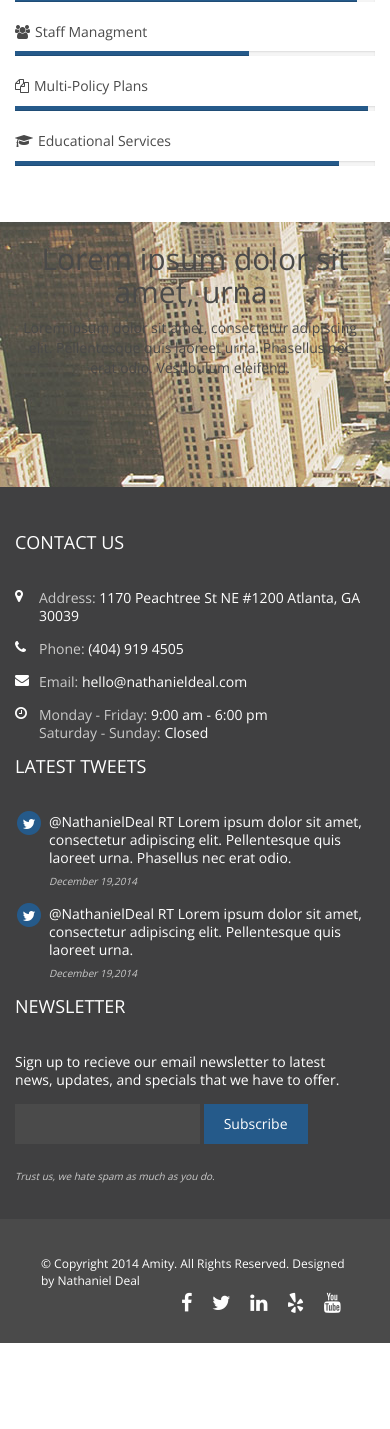
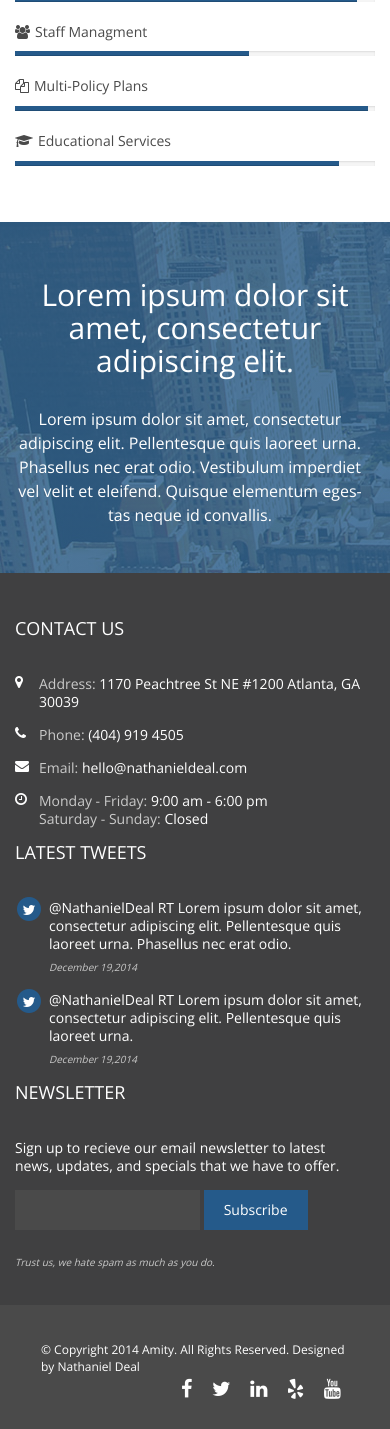
Before and after one commit to Kostjuchenko-AV/corporate-theme, a PHP site: page / in a window 390 px wide. Shown: the part 3920-5349 px from the top of the page. Before the commit the page ends 5263 px from the top, so only its background shows below. Run offline with PHP 8.4, Linux system fonts and the light colour scheme.

Commit message:
Updates home page styling

```diff
--- a/HTML/css/main.css
+++ b/HTML/css/main.css
@@ -137,16 +137,16 @@ header .navbar-wrapper .navbar {
   padding-right: 15px;
   padding-left: 15px;
   border: none;
-  background-color: transparent;
+  background-color: white;
 }
 header .navbar-wrapper .navbar .container {
   width: auto;
 }
 header .navbar-wrapper .navbar-toggle {
-  background: #f4f6f6;
+  background: #f2f3f4;
   border: 1px solid #e3e9e9;
-  color: #586266;
-  box-shadow: inset 0 1px 0 #f8fafa;
+  color: #4a4a4a;
+  box-shadow: inset 0 1px 0 #f2f3f4;
   text-shadow: 0 1px 0 #fff;
   margin: 36px 16px 34px;
   -webkit-transition: margin 0.5s ease-in-out;
@@ -156,7 +156,7 @@ header .navbar-wrapper .navbar-toggle {
   padding: 8px 14px 10px;
 }
 header .navbar-wrapper .navbar-toggle:hover {
-  background: #a5b3b4;
+  background: #cacaca;
   border: 1px solid #9eadae;
   color: white;
   box-shadow: inset 0 1px 0 #aebbbc;
@@ -186,8 +186,10 @@ header .navbar-wrapper .navbar-nav > li > a {
 }
 header .navbar-wrapper .navbar-nav li.active > a,
 header .navbar-wrapper .navbar-nav li > a:hover,
-header .navbar-wrapper .navbar-nav li > a:focus {
-  background-color: transparent;
+header .navbar-wrapper .navbar-nav li > a:focus,
+header .navbar-wrapper .navbar-nav > .open > a,
+header .navbar-wrapper .navbar-nav > .active > a {
+  background-color: transparent !important;
   border-bottom: 5px solid #255a8a;
   color: #255a8a;
 }
@@ -299,6 +301,11 @@ header.shrink-header .navbar-wrapper .navbar-nav > li > a {
 }
 .cta .btn {
   margin-top: 14px;
+}
+@media (max-width: 767px) {
+  .cta {
+    text-align: center;
+  }
 }
 /* MARKETING STYLING
 -------------------------------------------------- */
@@ -413,9 +420,20 @@ header.shrink-header .navbar-wrapper .navbar-nav > li > a {
 /*  FEATURED STYLING
 -------------------------------------------------- */
 .featured {
-  height: 265px;
-  background-image: url(../img/city-overview.jpg);
+  color: white;
+  min-height: 265px;
+  background: -webkit-linear-gradient(rgba(37, 90, 138, 0.8), rgba(37, 90, 138, 0.8)), url(../img/city-overview.jpg);
+  background: linear-gradient(rgba(37, 90, 138, 0.8), rgba(37, 90, 138, 0.8)), url(../img/city-overview.jpg);
+  padding: 36px 0;
   text-align: center;
+}
+.featured h2 {
+  font-weight: 300;
+  margin-bottom: 30px;
+}
+.featured p {
+  font-size: 16px;
+  line-height: 24px;
 }
 /*  FOOTER STYLING
 -------------------------------------------------- */
@@ -493,9 +511,7 @@ header.shrink-header .navbar-wrapper .navbar-nav > li > a {
 .footer-top .newsletter-block button {
   display: inline-block;
   padding: 10px 20px;
-  background-color: #255a8a;
   font-size: 14px;
-  color: white;
   -webkit-transition: all 0.1s ease-in-out 0s;
           transition: all 0.1s ease-in-out 0s;
 }
--- a/HTML/css/main.less
+++ b/HTML/css/main.less
@@ -21,6 +21,11 @@
 @section-padding: 36px 0;
 @tras-all-fast: all .1s ease-in-out 0s;
 @grid-float-breakpoint: 768px;
+
+@screen-xs-max: 767px;
+@screen-sm-min: 768px;
+@screen-md-min: 992px;
+@screen-lg-min: 1200px;
 
 
 /* GLOBAL STYLES
@@ -176,7 +181,7 @@ header {
 		  padding-right: 15px;
 		  padding-left: 15px;
 		  border: none;
-		  background-color: transparent;
+		  background-color: white;
 		}
 
 		.navbar .container {
@@ -184,10 +189,10 @@ header {
 		}
 
 		.navbar-toggle {
-			background: #f4f6f6;
+			background: @gray-lighter;
 			border: 1px solid #e3e9e9;
-			color: #586266;
-			box-shadow: inset 0 1px 0 #f8fafa;
+			color: @gray;
+			box-shadow: inset 0 1px 0 @gray-lighter;
 			text-shadow: 0 1px 0 #fff;
 			margin: 36px 16px 34px;
 			transition: margin .5s ease-in-out;
@@ -195,7 +200,7 @@ header {
 			padding: 8px 14px 10px;
 
 			&:hover {
-				background: #a5b3b4;
+				background: @gray-light;
 				border: 1px solid #9eadae;
 				color: white;
 				box-shadow: inset 0 1px 0 #aebbbc;
@@ -230,8 +235,8 @@ header {
 				transition: padding .5s ease-in-out;
 			}
 
-			li.active > a, li > a:hover, li > a:focus {
-				background-color: transparent;
+			li.active > a, li > a:hover, li > a:focus, > .open > a, > .active > a {
+				background-color: transparent !important;
 				border-bottom: 5px solid @brand-primary;
 				color: @brand-primary;
 			}
@@ -246,6 +251,7 @@ header {
 				opacity: .9;
 				margin-top: -6px;
 			}
+
 		}
 
 		&.stuck {
@@ -371,6 +377,10 @@ header {
 
 	.btn {
 		margin-top: 14px;
+	}
+
+	@media (max-width: @screen-xs-max) {
+		text-align: center;
 	}
 
 }
@@ -521,9 +531,26 @@ header {
 -------------------------------------------------- */
 .featured {
 
-	height: 265px;
-	background-image: url(../img/city-overview.jpg);
+	color: white;
+	min-height: 265px;
+	background:
+		linear-gradient(
+	      rgba(37, 90, 138, 0.8),
+	      rgba(37, 90, 138, 0.8)
+	    ),
+		url(../img/city-overview.jpg);
+	padding: @section-padding;
 	text-align: center;
+
+	h2 {
+		font-weight: 300;
+		margin-bottom: 30px;
+	}
+
+	p {
+		font-size: @font-size-medium;
+		line-height: 24px;
+	}
 
 }
 
@@ -624,9 +651,7 @@ header {
 		button {
 			display: inline-block;
 			padding: 10px 20px;
-			background-color: @brand-primary;
 			font-size: @font-size-base;
-			color: white;
 			transition: @tras-all-fast;
 
 			&:hover {
--- a/HTML/index.html
+++ b/HTML/index.html
@@ -398,9 +398,8 @@ potenti. Duis at faucibus ligula.
 				<div class="container">
 					<div class="row">
 						<div class="col-sm-12">
-							<h2>Lorem ipsum dolor sit amet, urna. </h2>
-							<p>Lorem ipsum dolor sit amet, consectetur adipiscing elit. Pellentesque quis laoreet urna.
-	Phasellus nec erat odio. Vestibulum eleifend. </p>
+							<h2>Lorem ipsum dolor sit amet, consectetur adipiscing elit.</h2>
+							<p>Lorem ipsum dolor sit amet, consectetur adipiscing elit. Pellentesque quis laoreet urna. <br /> Phasellus nec erat odio. Vestibulum imperdiet vel velit et eleifend. Quisque elementum eges-<br /> tas neque id convallis.</p>
 						</div>
 					</div>
 				</div>
@@ -453,7 +452,7 @@ potenti. Duis at faucibus ligula.
 									<div class="form-group">
 										<label for="newsletter-email" class="control-label">Email</label>
 										<input type="email" class="form-control pull-left" id="newsletter-email" />
-										<button type="submit" class="btn btn-default">Subscribe</button>
+										<button type="submit" class="btn btn-primary">Subscribe</button>
 									</div>
 								</form>
 								<small>Trust us, we hate spam as much as you do.</small>
```
